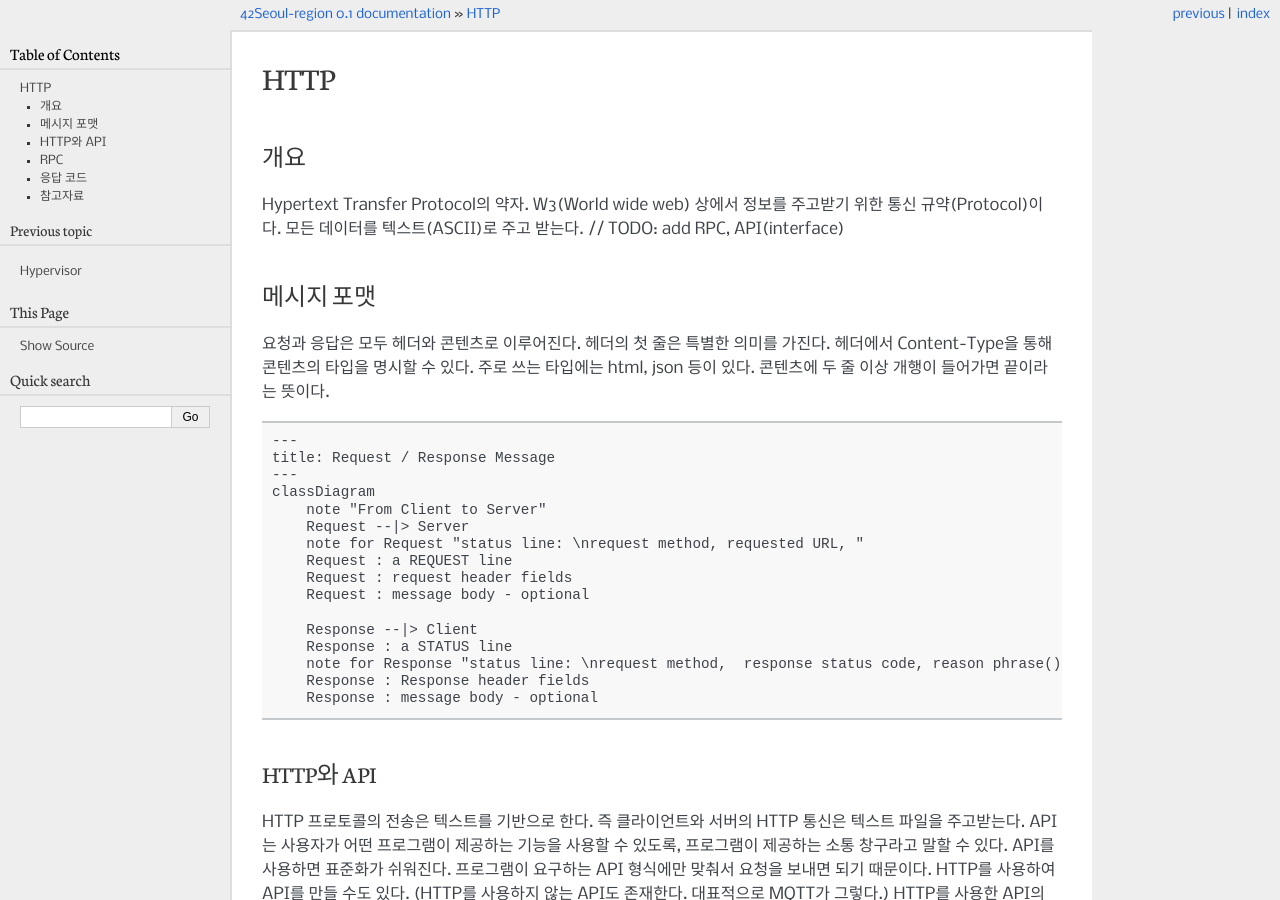
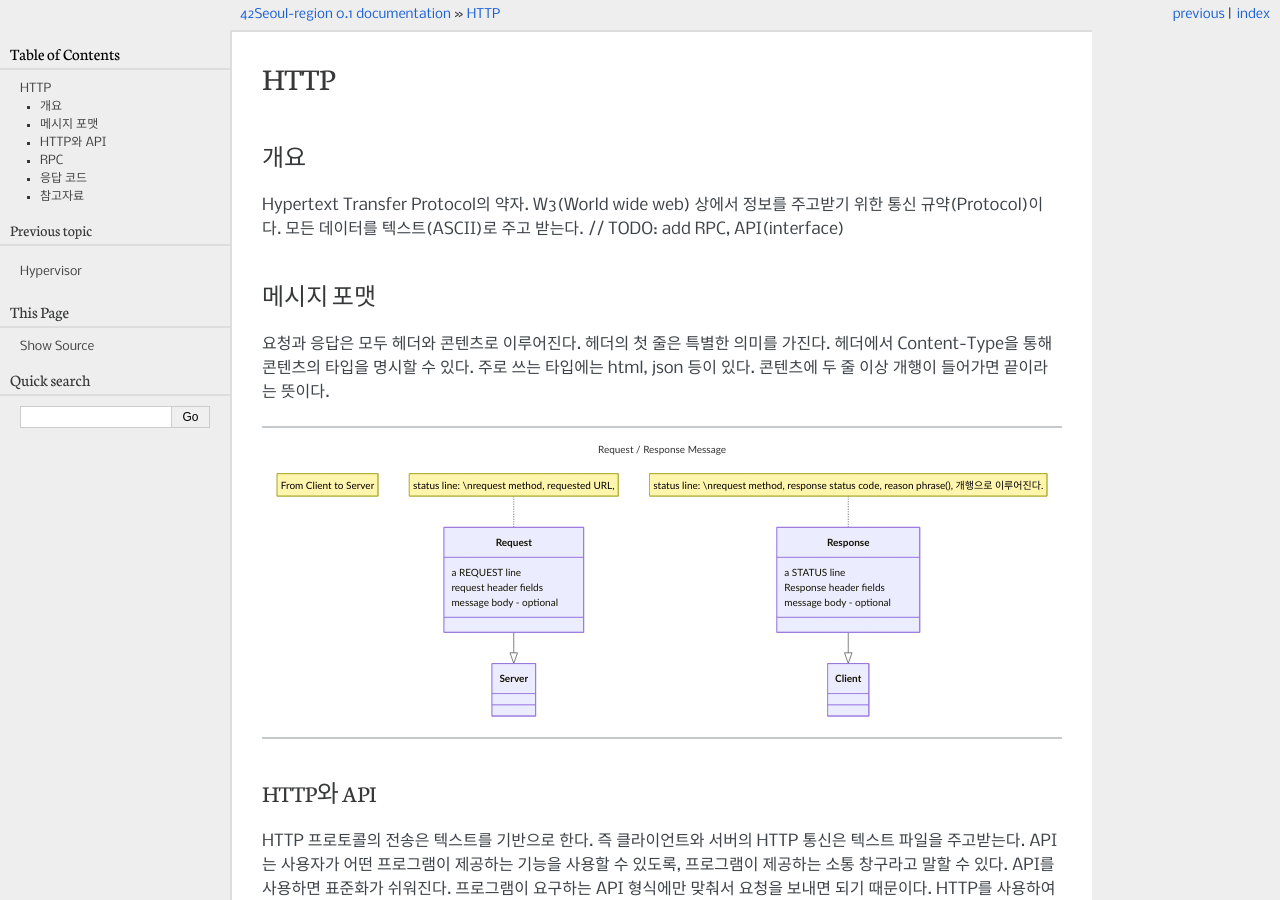
Before and after one commit to hdoo42/Ronna-Burning-OpenStack, a Sphinx documentation site: the page built from docs/source/http.rst, in a window 1280 px wide and 900 px high. Built offline with Sphinx 7.4.7, drawn with Linux system fonts in a browser that asks for light colours.

Commit message:
Change mermaid

```diff
--- a/docs/source/http.rst
+++ b/docs/source/http.rst
@@ -18,7 +18,7 @@ W3(World wide web) 상에서 정보를 주고받기 위한 통신 규약(Protoco
 주로 쓰는 타입에는 html, json 등이 있다.
 콘텐츠에 두 줄 이상 개행이 들어가면 끝이라는 뜻이다.
 
-.. code-block:: mermaid
+.. mermaid::
 
     ---
     title: Request / Response Message
```
